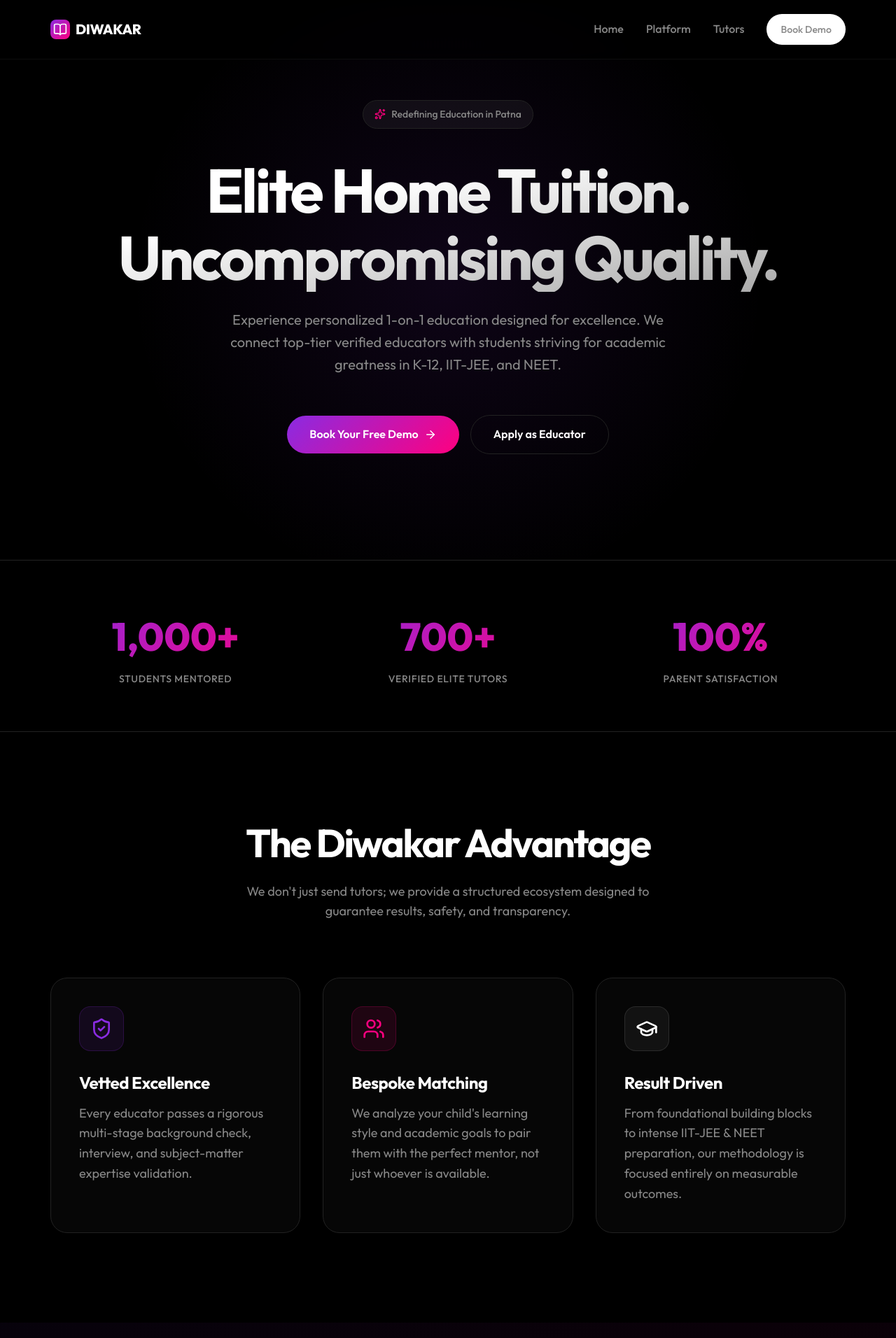
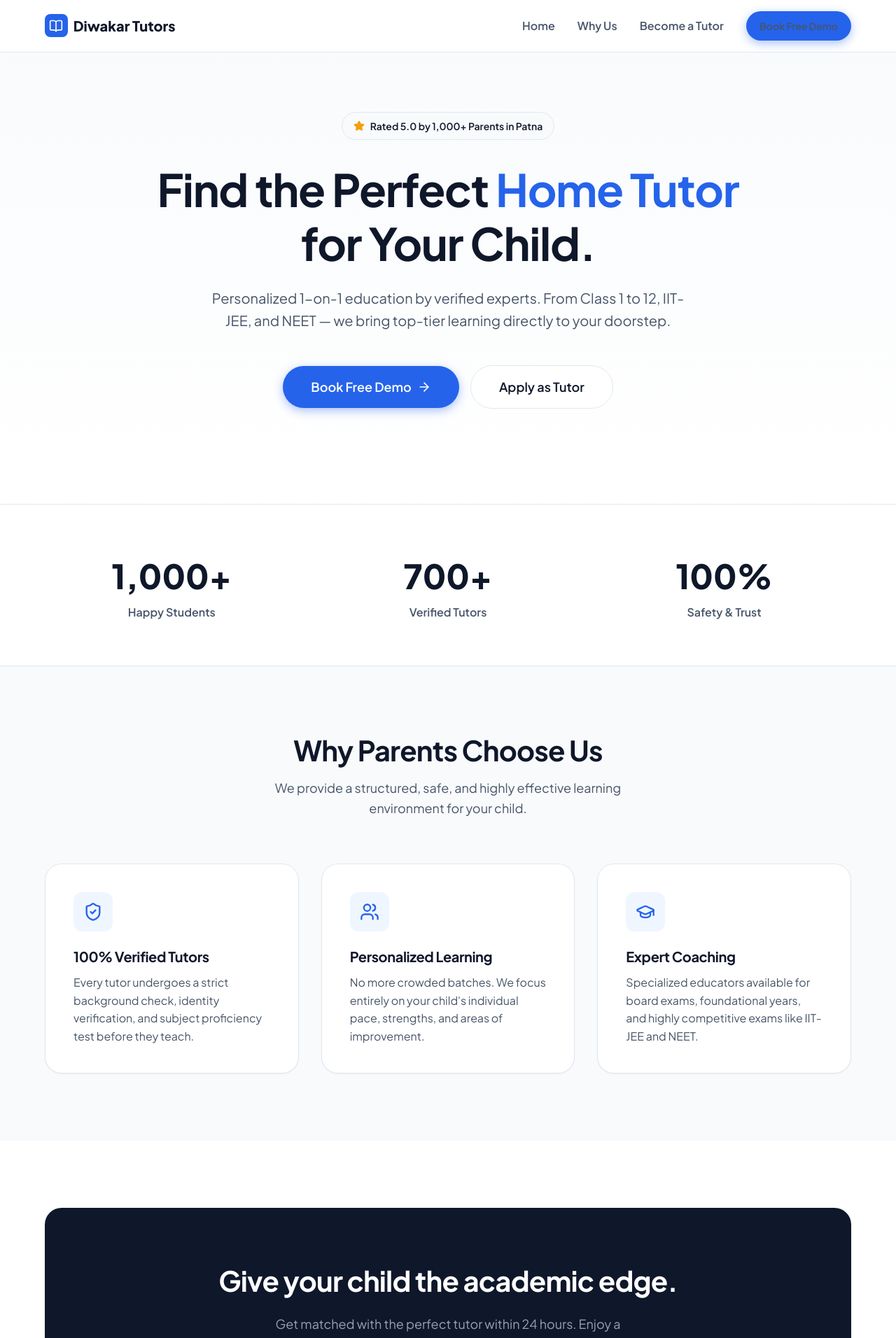
Before and after one commit to aashifazaaz707-glitch/diwakarsir, a React (Vite) app: page / in a window 1280 px wide. Shown: the top 1912 px of the page at 70% size. Built offline with nearby package versions, Linux system fonts and the light colour scheme.

Commit message:
UI Refactor: Clean Bright EdTech Design

```diff
--- a/src/components/Navbar.jsx
+++ b/src/components/Navbar.jsx
@@ -5,18 +5,18 @@
   return (
     <nav className="navbar">
       <div className="container flex items-center justify-between">
-        <Link to="/" className="flex items-center gap-2" style={{ fontWeight: 800, fontSize: '1.25rem', letterSpacing: '-0.02em' }}>
-          <div style={{ background: 'var(--gradient-glow)', padding: '0.25rem', borderRadius: '8px', display: 'flex', alignItems: 'center', justifyContent: 'center' }}>
+        <Link to="/" className="flex items-center gap-2" style={{ fontWeight: 800, fontSize: '1.25rem', color: 'var(--secondary)' }}>
+          <div style={{ background: 'var(--primary)', padding: '0.4rem', borderRadius: '8px', display: 'flex', alignItems: 'center', justifyContent: 'center' }}>
             <BookOpen size={20} color="white" />
           </div>
-          <span>DIWAKAR</span>
+          <span>Diwakar Tutors</span>
         </Link>
         <div className="nav-links flex items-center gap-8">
           <Link to="/">Home</Link>
-          <a href="/#about">Platform</a>
-          <Link to="/tutor-enquiry">Tutors</Link>
+          <a href="/#about">Why Us</a>
+          <Link to="/tutor-enquiry">Become a Tutor</Link>
           <Link to="/parent-enquiry" className="btn btn-primary" style={{ padding: '0.6rem 1.2rem', fontSize: '0.875rem' }}>
-            Book Demo
+            Book Free Demo
           </Link>
         </div>
       </div>
--- a/src/index.css
+++ b/src/index.css
@@ -1,89 +1,45 @@
-@import url('https://fonts.googleapis.com/css2?family=Outfit:wght@300;400;500;600;700;800&display=swap');
+@import url('https://fonts.googleapis.com/css2?family=Plus+Jakarta+Sans:wght@400;500;600;700;800&display=swap');
 
 :root {
-  --background: #000000;
-  --surface: #0a0a0a;
-  --surface-hover: #111111;
-  --border: #222222;
-  --border-glow: rgba(138, 43, 226, 0.3);
+  --primary: #2563eb; /* Trustworthy Blue */
+  --primary-hover: #1d4ed8;
+  --secondary: #0f172a; /* Dark Slate for Headings */
+  --text: #475569; /* Slate for body text */
+  --bg-main: #ffffff;
+  --bg-alt: #f8fafc;
+  --border: #e2e8f0;
+  --accent: #f59e0b; /* Amber for highlights/stars */
 
-  --text-primary: #ffffff;
-  --text-secondary: #888888;
-
-  --accent: #8a2be2; /* BlueViolet */
-  --accent-secondary: #ff007f; /* Bright Pink */
-  --gradient-glow: linear-gradient(135deg, var(--accent) 0%, var(--accent-secondary) 100%);
-
-  --radius-sm: 8px;
   --radius-md: 12px;
   --radius-lg: 24px;
   --radius-full: 9999px;
 
-  --shadow-glow: 0 0 20px rgba(138, 43, 226, 0.15);
+  --shadow-sm: 0 1px 2px 0 rgba(0,0,0,0.05);
+  --shadow-md: 0 4px 6px -1px rgba(0,0,0,0.05), 0 2px 4px -1px rgba(0,0,0,0.03);
+  --shadow-lg: 0 10px 15px -3px rgba(0,0,0,0.05), 0 4px 6px -2px rgba(0,0,0,0.025);
+  --shadow-xl: 0 20px 25px -5px rgba(0,0,0,0.05), 0 10px 10px -5px rgba(0,0,0,0.02);
 }
 
-* {
-  box-sizing: border-box;
-  margin: 0;
-  padding: 0;
+* { box-sizing: border-box; margin: 0; padding: 0; }
+
+body {
+  font-family: 'Plus Jakarta Sans', sans-serif;
+  background-color: var(--bg-main);
+  color: var(--text);
+  line-height: 1.6;
+  -webkit-font-smoothing: antialiased;
 }
 
-body {
-  font-family: 'Outfit', sans-serif;
-  background-color: var(--background);
-  color: var(--text-primary);
-  line-height: 1.6;
-  -webkit-font-smoothing: antialiased;
-  overflow-x: hidden;
-}
+h1, h2, h3, h4 { color: var(--secondary); font-weight: 700; line-height: 1.2; letter-spacing: -0.02em; }
+h1 { font-size: clamp(2.5rem, 6vw, 4rem); }
+h2 { font-size: clamp(2rem, 4vw, 2.5rem); }
+h3 { font-size: 1.25rem; }
 
-/* Typography */
-h1, h2, h3, h4, h5, h6 {
-  line-height: 1.1;
-  font-weight: 700;
-  letter-spacing: -0.04em;
-}
+a { text-decoration: none; color: inherit; transition: all 0.2s; }
 
-h1 {
-  font-size: clamp(3rem, 8vw, 5.5rem);
-  background: linear-gradient(to bottom right, #ffffff 30%, #aaaaaa);
-  -webkit-background-clip: text;
-  -webkit-text-fill-color: transparent;
-  margin-bottom: 1.5rem;
-}
-
-h2 {
-  font-size: clamp(2rem, 5vw, 3.5rem);
-}
-
-h3 {
-  font-size: 1.5rem;
-  letter-spacing: -0.02em;
-}
-
-p {
-  color: var(--text-secondary);
-  font-size: 1.125rem;
-}
-
-a {
-  text-decoration: none;
-  color: inherit;
-  transition: color 0.3s ease;
-}
-
-/* Layout */
-.container {
-  max-width: 1200px;
-  margin: 0 auto;
-  padding: 0 2rem;
-  position: relative;
-}
-
-.section {
-  padding: 8rem 0;
-  position: relative;
-}
+.container { max-width: 1200px; margin: 0 auto; padding: 0 1.5rem; }
+.section { padding: 6rem 0; }
+.section-alt { background-color: var(--bg-alt); }
 
 .flex { display: flex; }
 .flex-col { flex-direction: column; }
@@ -92,196 +48,51 @@
 .justify-between { justify-content: space-between; }
 .gap-2 { gap: 0.5rem; }
 .gap-4 { gap: 1rem; }
+.gap-6 { gap: 1.5rem; }
 .gap-8 { gap: 2rem; }
 .grid { display: grid; }
 .grid-cols-2 { grid-template-columns: repeat(2, 1fr); }
 .grid-cols-3 { grid-template-columns: repeat(3, 1fr); }
 .text-center { text-align: center; }
 
-/* Buttons */
 .btn {
-  display: inline-flex;
-  align-items: center;
-  justify-content: center;
-  padding: 0.875rem 2rem;
-  font-weight: 600;
-  border-radius: var(--radius-full);
-  font-size: 1rem;
-  transition: all 0.3s cubic-bezier(0.4, 0, 0.2, 1);
-  cursor: pointer;
-  border: 1px solid transparent;
-  text-decoration: none;
+  display: inline-flex; align-items: center; justify-content: center;
+  padding: 0.875rem 1.75rem; font-weight: 600; border-radius: var(--radius-full);
+  transition: all 0.2s ease; cursor: pointer; border: none; font-family: inherit; font-size: 1rem;
 }
+.btn-primary { background: var(--primary); color: white; box-shadow: 0 4px 14px 0 rgba(37,99,235,0.39); }
+.btn-primary:hover { background: var(--primary-hover); transform: translateY(-2px); box-shadow: 0 6px 20px rgba(37,99,235,0.23); }
+.btn-outline { background: white; color: var(--secondary); border: 1px solid var(--border); font-weight: 600; }
+.btn-outline:hover { border-color: var(--secondary); background: var(--bg-alt); }
 
-.btn-primary {
-  background: var(--text-primary);
-  color: var(--background);
+.card {
+  background: white; border-radius: var(--radius-lg); padding: 2.5rem;
+  border: 1px solid var(--border); box-shadow: var(--shadow-sm); transition: all 0.3s ease;
 }
+.card:hover { transform: translateY(-5px); box-shadow: var(--shadow-xl); border-color: var(--primary); }
 
-.btn-primary:hover {
-  transform: scale(1.05);
-  box-shadow: 0 0 20px rgba(255, 255, 255, 0.2);
+.navbar {
+  position: fixed; top: 0; left: 0; right: 0; background: rgba(255,255,255,0.98);
+  backdrop-filter: blur(8px); border-bottom: 1px solid var(--border); z-index: 50; padding: 1rem 0;
 }
+.nav-links a { font-weight: 600; color: var(--text); }
+.nav-links a:hover { color: var(--primary); }
 
-.btn-gradient {
-  background: var(--gradient-glow);
-  color: white;
-  border: none;
-  position: relative;
-  overflow: hidden;
+.form-group { margin-bottom: 1.5rem; text-align: left; }
+.form-label { display: block; font-size: 0.875rem; font-weight: 600; margin-bottom: 0.5rem; color: var(--secondary); }
+.form-input {
+  width: 100%; padding: 0.875rem 1rem; border: 1px solid var(--border); border-radius: var(--radius-md);
+  font-family: inherit; font-size: 1rem; transition: all 0.2s ease; background: var(--bg-alt); color: var(--secondary);
 }
+.form-input:focus { outline: none; border-color: var(--primary); background: white; box-shadow: 0 0 0 3px rgba(37,99,235,0.1); }
 
-.btn-gradient::before {
-  content: '';
-  position: absolute;
-  top: 0; left: 0; right: 0; bottom: 0;
-  background: linear-gradient(135deg, var(--accent-secondary) 0%, var(--accent) 100%);
-  opacity: 0;
-  transition: opacity 0.3s ease;
+.badge {
+  display: inline-flex; align-items: center; gap: 0.5rem;
+  padding: 0.5rem 1rem; background: var(--bg-alt); border: 1px solid var(--border);
+  border-radius: var(--radius-full); font-size: 0.875rem; font-weight: 600; color: var(--secondary);
 }
-
-.btn-gradient:hover::before {
-  opacity: 1;
-}
-
-.btn-gradient > * {
-  position: relative;
-  z-index: 1;
-}
-
-.btn-gradient:hover {
-  transform: scale(1.05);
-  box-shadow: var(--shadow-glow);
-}
-
-.btn-outline {
-  background: transparent;
-  color: var(--text-primary);
-  border: 1px solid var(--border);
-}
-
-.btn-outline:hover {
-  background: var(--surface);
-  border-color: var(--text-secondary);
-}
-
-/* Cards */
-.card {
-  background: rgba(10, 10, 10, 0.6);
-  backdrop-filter: blur(20px);
-  border: 1px solid var(--border);
-  border-radius: var(--radius-lg);
-  padding: 2.5rem;
-  transition: all 0.4s cubic-bezier(0.4, 0, 0.2, 1);
-  position: relative;
-  overflow: hidden;
-}
-
-.card::before {
-  content: '';
-  position: absolute;
-  top: 0; left: 0; right: 0;
-  height: 1px;
-  background: linear-gradient(90deg, transparent, var(--border-glow), transparent);
-  opacity: 0;
-  transition: opacity 0.4s ease;
-}
-
-.card:hover {
-  transform: translateY(-8px);
-  border-color: rgba(255, 255, 255, 0.1);
-  box-shadow: var(--shadow-glow);
-}
-
-.card:hover::before {
-  opacity: 1;
-}
-
-/* Background Effects */
-.glow-bg {
-  position: absolute;
-  top: 50%;
-  left: 50%;
-  transform: translate(-50%, -50%);
-  width: 100vw;
-  height: 100vh;
-  background: radial-gradient(circle at center, rgba(138, 43, 226, 0.1) 0%, rgba(0, 0, 0, 0) 60%);
-  pointer-events: none;
-  z-index: -1;
-}
-
-/* Navbar */
-.navbar {
-  position: fixed;
-  top: 0; left: 0; right: 0;
-  background: rgba(0, 0, 0, 0.5);
-  backdrop-filter: blur(12px);
-  -webkit-backdrop-filter: blur(12px);
-  border-bottom: 1px solid rgba(255, 255, 255, 0.05);
-  z-index: 100;
-  padding: 1.25rem 0;
-}
-
-.nav-links a {
-  font-weight: 500;
-  color: var(--text-secondary);
-}
-
-.nav-links a:hover {
-  color: var(--text-primary);
-}
-
-/* Forms */
-.form-group {
-  margin-bottom: 1.5rem;
-  text-align: left;
-}
-
-.form-label {
-  display: block;
-  font-size: 0.875rem;
-  font-weight: 500;
-  margin-bottom: 0.5rem;
-  color: var(--text-secondary);
-}
-
-.form-input {
-  width: 100%;
-  padding: 1rem;
-  background: var(--surface);
-  border: 1px solid var(--border);
-  border-radius: var(--radius-md);
-  color: var(--text-primary);
-  font-family: inherit;
-  font-size: 1rem;
-  transition: all 0.3s ease;
-}
-
-.form-input:focus {
-  outline: none;
-  border-color: var(--accent);
-  box-shadow: 0 0 0 2px rgba(138, 43, 226, 0.2);
-  background: rgba(255, 255, 255, 0.02);
-}
-
-/* Animations */
-@keyframes fadeInUp {
-  from { opacity: 0; transform: translateY(30px); }
-  to { opacity: 1; transform: translateY(0); }
-}
-
-.animate-fade-up {
-  animation: fadeInUp 0.8s cubic-bezier(0.4, 0, 0.2, 1) forwards;
-  opacity: 0;
-}
-
-.delay-1 { animation-delay: 0.1s; }
-.delay-2 { animation-delay: 0.2s; }
-.delay-3 { animation-delay: 0.3s; }
 
 @media (max-width: 768px) {
   .grid-cols-2, .grid-cols-3 { grid-template-columns: 1fr; }
   .nav-links { display: none; }
-  .hero-buttons { flex-direction: column; width: 100%; }
-  .hero-buttons .btn { width: 100%; }
 }
--- a/src/pages/Home.jsx
+++ b/src/pages/Home.jsx
@@ -1,104 +1,101 @@
 import { Link } from 'react-router-dom';
-import { ShieldCheck, Users, GraduationCap, ArrowRight, Sparkles } from 'lucide-react';
+import { ShieldCheck, Users, GraduationCap, ArrowRight, Star } from 'lucide-react';
 
 export default function Home() {
   return (
     <div>
       {/* Hero Section */}
-      <section className="section" style={{ minHeight: '100vh', display: 'flex', alignItems: 'center', paddingTop: '120px' }}>
-        <div className="glow-bg"></div>
+      <section className="section" style={{ minHeight: '90vh', display: 'flex', alignItems: 'center', paddingTop: '120px', background: 'linear-gradient(180deg, var(--bg-alt) 0%, white 100%)' }}>
         <div className="container text-center">
-          <div className="animate-fade-up" style={{ display: 'inline-flex', alignItems: 'center', gap: '0.5rem', background: 'rgba(255,255,255,0.05)', padding: '0.5rem 1rem', borderRadius: 'var(--radius-full)', border: '1px solid var(--border)', marginBottom: '2.5rem', fontSize: '0.875rem', fontWeight: 500, color: 'var(--text-secondary)' }}>
-            <Sparkles size={16} color="var(--accent-secondary)" />
-            <span>Redefining Education in Patna</span>
+          <div className="badge" style={{ marginBottom: '2rem' }}>
+            <Star size={16} fill="var(--accent)" color="var(--accent)" />
+            <span>Rated 5.0 by 1,000+ Parents in Patna</span>
           </div>
 
-          <h1 className="animate-fade-up delay-1">
-            Elite Home Tuition. <br/>
-            Uncompromising Quality.
+          <h1 style={{ marginBottom: '1.5rem' }}>
+            Find the Perfect <span style={{ color: 'var(--primary)' }}>Home Tutor</span><br/> for Your Child.
           </h1>
 
-          <p className="animate-fade-up delay-2" style={{ maxWidth: '650px', margin: '0 auto 3.5rem', fontSize: '1.25rem' }}>
-            Experience personalized 1-on-1 education designed for excellence. We connect top-tier verified educators with students striving for academic greatness in K-12, IIT-JEE, and NEET.
+          <p style={{ maxWidth: '700px', margin: '0 auto 3rem', fontSize: '1.25rem', color: 'var(--text)' }}>
+            Personalized 1-on-1 education by verified experts. From Class 1 to 12, IIT-JEE, and NEET — we bring top-tier learning directly to your doorstep.
           </p>
 
-          <div className="flex items-center justify-center gap-4 animate-fade-up delay-3 hero-buttons">
-            <Link to="/parent-enquiry" className="btn btn-gradient gap-2">
-              <span>Book Your Free Demo</span> <ArrowRight size={18} />
+          <div className="flex items-center justify-center gap-4 flex-wrap">
+            <Link to="/parent-enquiry" className="btn btn-primary gap-2" style={{ fontSize: '1.125rem', padding: '1rem 2.5rem' }}>
+              Book Free Demo <ArrowRight size={20} />
             </Link>
-            <Link to="/tutor-enquiry" className="btn btn-outline">
-              Apply as Educator
+            <Link to="/tutor-enquiry" className="btn btn-outline" style={{ fontSize: '1.125rem', padding: '1rem 2.5rem' }}>
+              Apply as Tutor
             </Link>
           </div>
         </div>
       </section>
 
-      {/* Modern Stats Section */}
-      <section className="section" style={{ padding: '4rem 0', borderTop: '1px solid var(--border)', borderBottom: '1px solid var(--border)', background: 'rgba(0,0,0,0.3)' }}>
+      {/* Stats Section */}
+      <section className="section" style={{ padding: '4rem 0', borderTop: '1px solid var(--border)', borderBottom: '1px solid var(--border)' }}>
         <div className="container">
           <div className="grid grid-cols-3 gap-8 text-center">
-            <div className="animate-fade-up">
-              <div style={{ fontSize: '3.5rem', fontWeight: 800, marginBottom: '0.25rem', background: 'var(--gradient-glow)', WebkitBackgroundClip: 'text', WebkitTextFillColor: 'transparent' }}>1,000+</div>
-              <div style={{ color: 'var(--text-secondary)', fontWeight: 500, letterSpacing: '0.05em', textTransform: 'uppercase', fontSize: '0.875rem' }}>Students Mentored</div>
+            <div>
+              <div style={{ fontSize: '3rem', fontWeight: 800, color: 'var(--secondary)' }}>1,000+</div>
+              <div style={{ fontWeight: 600, color: 'var(--text)' }}>Happy Students</div>
             </div>
-            <div className="animate-fade-up delay-1">
-              <div style={{ fontSize: '3.5rem', fontWeight: 800, marginBottom: '0.25rem', background: 'var(--gradient-glow)', WebkitBackgroundClip: 'text', WebkitTextFillColor: 'transparent' }}>700+</div>
-              <div style={{ color: 'var(--text-secondary)', fontWeight: 500, letterSpacing: '0.05em', textTransform: 'uppercase', fontSize: '0.875rem' }}>Verified Elite Tutors</div>
+            <div>
+              <div style={{ fontSize: '3rem', fontWeight: 800, color: 'var(--secondary)' }}>700+</div>
+              <div style={{ fontWeight: 600, color: 'var(--text)' }}>Verified Tutors</div>
             </div>
-            <div className="animate-fade-up delay-2">
-              <div style={{ fontSize: '3.5rem', fontWeight: 800, marginBottom: '0.25rem', background: 'var(--gradient-glow)', WebkitBackgroundClip: 'text', WebkitTextFillColor: 'transparent' }}>100%</div>
-              <div style={{ color: 'var(--text-secondary)', fontWeight: 500, letterSpacing: '0.05em', textTransform: 'uppercase', fontSize: '0.875rem' }}>Parent Satisfaction</div>
+            <div>
+              <div style={{ fontSize: '3rem', fontWeight: 800, color: 'var(--secondary)' }}>100%</div>
+              <div style={{ fontWeight: 600, color: 'var(--text)' }}>Safety & Trust</div>
             </div>
           </div>
         </div>
       </section>
 
-      {/* Platform Features */}
-      <section className="section" id="about">
+      {/* Features */}
+      <section className="section section-alt" id="about">
         <div className="container">
-          <div className="text-center animate-fade-up" style={{ marginBottom: '5rem' }}>
-            <h2 style={{ marginBottom: '1.5rem' }}>The Diwakar Advantage</h2>
-            <p style={{ maxWidth: '600px', margin: '0 auto' }}>
-              We don't just send tutors; we provide a structured ecosystem designed to guarantee results, safety, and transparency.
+          <div className="text-center" style={{ marginBottom: '4rem' }}>
+            <h2 style={{ marginBottom: '1rem' }}>Why Parents Choose Us</h2>
+            <p style={{ maxWidth: '600px', margin: '0 auto', fontSize: '1.125rem' }}>
+              We provide a structured, safe, and highly effective learning environment for your child.
             </p>
           </div>
           <div className="grid grid-cols-3 gap-8">
-            <div className="card animate-fade-up">
-              <div style={{ width: '64px', height: '64px', background: 'rgba(138, 43, 226, 0.1)', borderRadius: '16px', display: 'flex', alignItems: 'center', justifyContent: 'center', marginBottom: '2rem', border: '1px solid rgba(138, 43, 226, 0.2)' }}>
-                <ShieldCheck size={32} color="var(--accent)" />
+            <div className="card">
+              <div style={{ width: '56px', height: '56px', background: '#eff6ff', borderRadius: '12px', display: 'flex', alignItems: 'center', justifyContent: 'center', marginBottom: '1.5rem', color: 'var(--primary)' }}>
+                <ShieldCheck size={28} />
               </div>
-              <h3 style={{ marginBottom: '1rem' }}>Vetted Excellence</h3>
-              <p>Every educator passes a rigorous multi-stage background check, interview, and subject-matter expertise validation.</p>
+              <h3 style={{ marginBottom: '0.75rem' }}>100% Verified Tutors</h3>
+              <p>Every tutor undergoes a strict background check, identity verification, and subject proficiency test before they teach.</p>
             </div>
-            <div className="card animate-fade-up delay-1">
-              <div style={{ width: '64px', height: '64px', background: 'rgba(255, 0, 127, 0.1)', borderRadius: '16px', display: 'flex', alignItems: 'center', justifyContent: 'center', marginBottom: '2rem', border: '1px solid rgba(255, 0, 127, 0.2)' }}>
-                <Users size={32} color="var(--accent-secondary)" />
+            <div className="card">
+              <div style={{ width: '56px', height: '56px', background: '#eff6ff', borderRadius: '12px', display: 'flex', alignItems: 'center', justifyContent: 'center', marginBottom: '1.5rem', color: 'var(--primary)' }}>
+                <Users size={28} />
               </div>
-              <h3 style={{ marginBottom: '1rem' }}>Bespoke Matching</h3>
-              <p>We analyze your child's learning style and academic goals to pair them with the perfect mentor, not just whoever is available.</p>
+              <h3 style={{ marginBottom: '0.75rem' }}>Personalized Learning</h3>
+              <p>No more crowded batches. We focus entirely on your child's individual pace, strengths, and areas of improvement.</p>
             </div>
-            <div className="card animate-fade-up delay-2">
-              <div style={{ width: '64px', height: '64px', background: 'rgba(255, 255, 255, 0.05)', borderRadius: '16px', display: 'flex', alignItems: 'center', justifyContent: 'center', marginBottom: '2rem', border: '1px solid rgba(255, 255, 255, 0.1)' }}>
-                <GraduationCap size={32} color="white" />
+            <div className="card">
+              <div style={{ width: '56px', height: '56px', background: '#eff6ff', borderRadius: '12px', display: 'flex', alignItems: 'center', justifyContent: 'center', marginBottom: '1.5rem', color: 'var(--primary)' }}>
+                <GraduationCap size={28} />
               </div>
-              <h3 style={{ marginBottom: '1rem' }}>Result Driven</h3>
-              <p>From foundational building blocks to intense IIT-JEE & NEET preparation, our methodology is focused entirely on measurable outcomes.</p>
+              <h3 style={{ marginBottom: '0.75rem' }}>Expert Coaching</h3>
+              <p>Specialized educators available for board exams, foundational years, and highly competitive exams like IIT-JEE and NEET.</p>
             </div>
           </div>
         </div>
       </section>
 
       {/* CTA Section */}
-      <section className="section" style={{ position: 'relative', overflow: 'hidden' }}>
-        <div style={{ position: 'absolute', top: 0, left: 0, right: 0, bottom: 0, background: 'var(--gradient-glow)', opacity: 0.05, zIndex: -1 }}></div>
+      <section className="section">
         <div className="container">
-          <div className="card text-center animate-fade-up" style={{ padding: '6rem 2rem', background: 'rgba(0,0,0,0.8)', borderColor: 'rgba(255,255,255,0.1)' }}>
-            <h2 style={{ marginBottom: '1.5rem' }}>Ready to unlock your child's potential?</h2>
-            <p style={{ margin: '0 auto 3rem', maxWidth: '500px' }}>
-              Experience our premium service firsthand. Get matched with an elite tutor within 24 hours. Your first session is on us.
+          <div className="card text-center" style={{ padding: '5rem 2rem', background: 'var(--secondary)', color: 'white', border: 'none' }}>
+            <h2 style={{ marginBottom: '1.5rem', color: 'white' }}>Give your child the academic edge.</h2>
+            <p style={{ margin: '0 auto 2.5rem', maxWidth: '500px', color: '#94a3b8', fontSize: '1.125rem' }}>
+              Get matched with the perfect tutor within 24 hours. Enjoy a free demo class before making any commitments.
             </p>
             <Link to="/parent-enquiry" className="btn btn-primary gap-2" style={{ padding: '1rem 3rem', fontSize: '1.125rem' }}>
-              Get Started Now <ArrowRight size={20} />
+              Book Free Demo <ArrowRight size={20} />
             </Link>
           </div>
         </div>
```
Also changed, not shown: src/components/Footer.jsx (+16 -18 lines), src/pages/ParentEnquiry.jsx (+27 -28 lines), src/pages/TutorEnquiry.jsx (+22 -23 lines).
